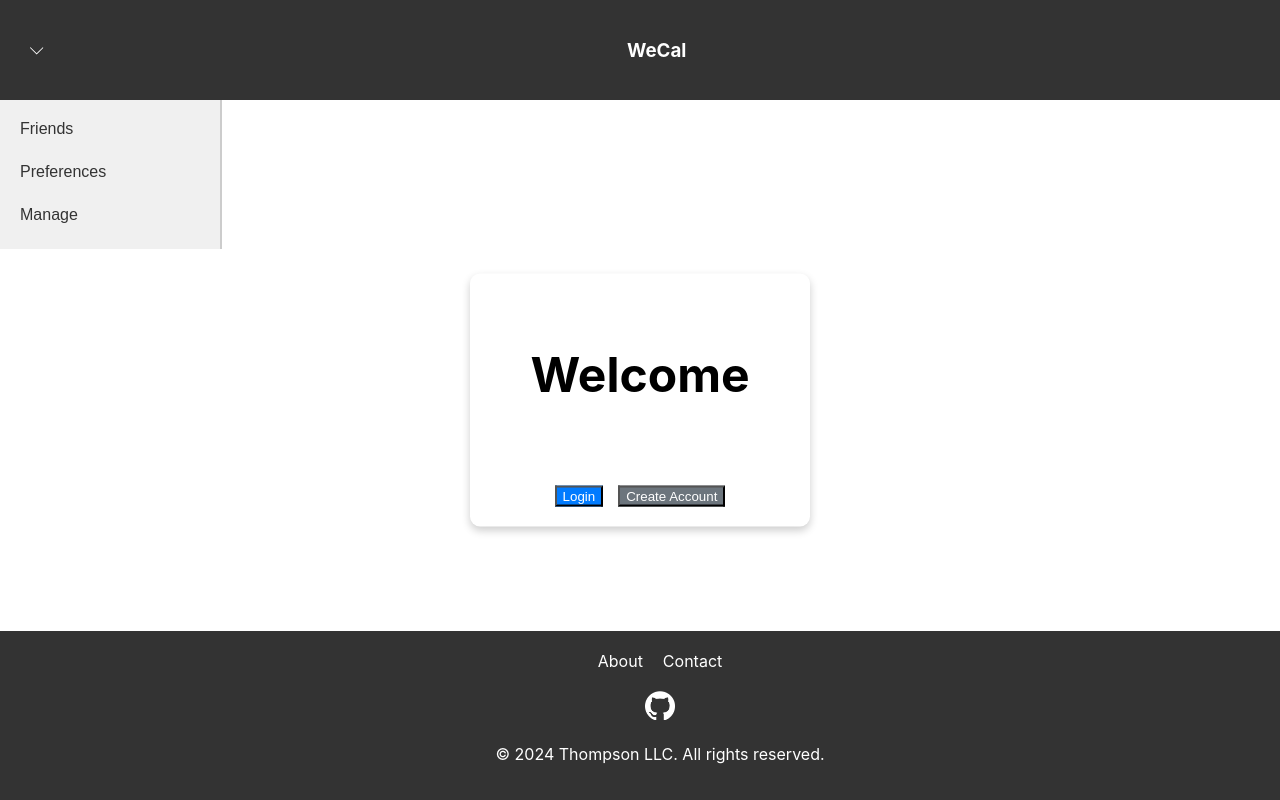
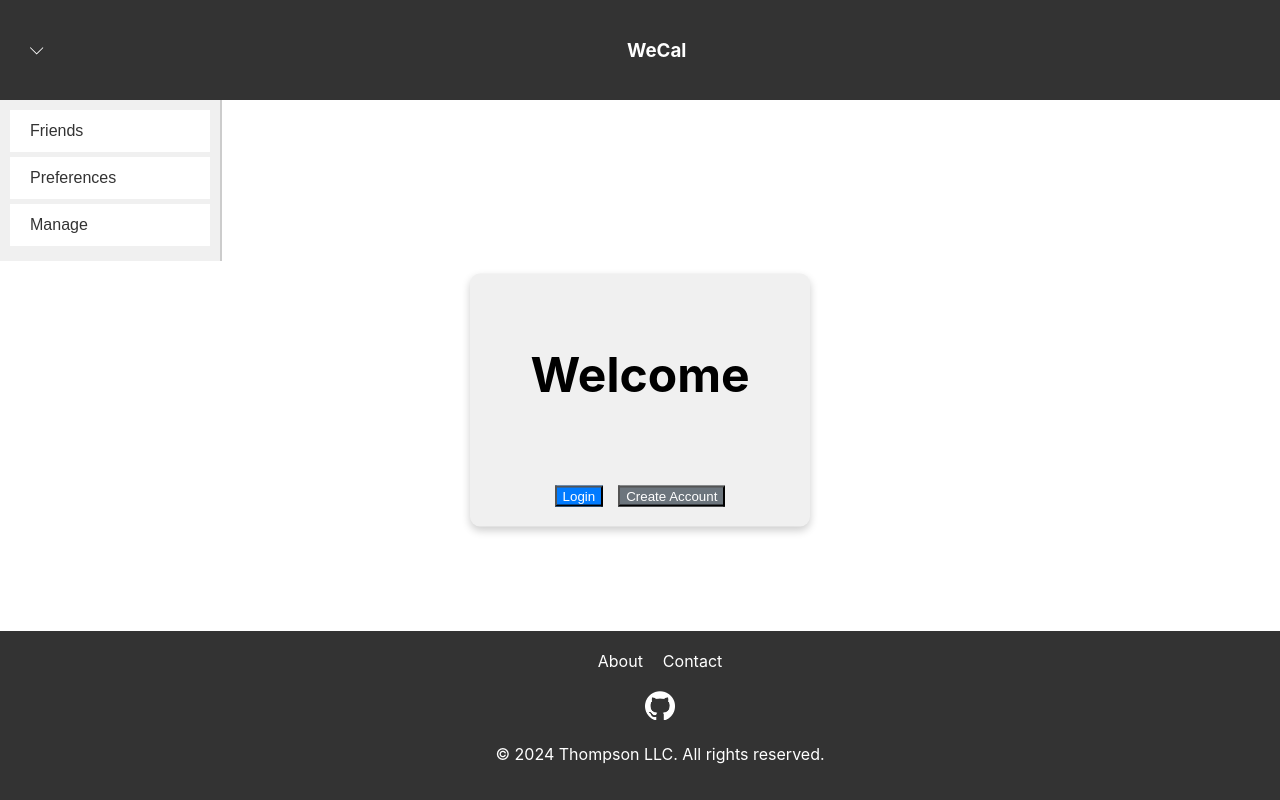
Before and after one commit to mackthompson16/Social-Platform, a React (Create React App) app: page / in a window 1280 px wide. Both pictures are taken after a click on the button "Toggle menu". Shown: the top 800 px of the page. Built offline with nearby package versions, Linux system fonts and the light colour scheme.

Commit message:
css changes

```diff
--- a/src/calendar.js
+++ b/src/calendar.js
@@ -63,7 +63,7 @@ export default function Calendar() {
         const start = new Date(startDate);
         const end = new Date(endDate);
 
-        const isSelectAll = commitment.days.includes("Select All");
+        const isSelectAll = commitment.days.includes("All");
 
         for (let date = new Date(start); date <= end; date.setDate(date.getDate() + 1)) {
             const dayName = Object.keys(daysOfWeek)[date.getDay()];
--- a/src/commitmentForm.js
+++ b/src/commitmentForm.js
@@ -29,7 +29,7 @@ export default function CommitmentForm(){
     const [isRecurring, setIsRecurring] = useState(false);
     const [selectedDays, setSelectedDays] = useState([]);
     const [error, setError] = useState(null);
-    const daysOfWeek = ["Select All", "Mon", "Tue", "Wed", "Thu", "Fri", "Sat", "Sun"];
+    const daysOfWeek = ["All", "Mon", "Tue", "Wed", "Thu", "Fri", "Sat", "Sun"];
 
 
 
@@ -170,7 +170,7 @@ export default function CommitmentForm(){
                             placeholderText="Start date"
                             isClearable={true}
                             customInput={
-                                <button type="button" className="form-control">
+                                <button className="btn">
                                     <FaCalendarAlt style={{ marginRight: '8px' }} />
                                     {startDate ? startDate.toLocaleDateString() : "Select date"}
                                 </button>
@@ -199,7 +199,7 @@ export default function CommitmentForm(){
                                     placeholderText="End date"
                                     isClearable={true}
                                     customInput={
-                                        <button type="button" className="form-control">
+                                        <button className="btn btn-secondary">
                                             <FaCalendarAlt style={{ marginRight: '8px' }} />
                                             {endDate ? endDate.toLocaleDateString() : "Select end date"}
                                         </button>
@@ -208,9 +208,9 @@ export default function CommitmentForm(){
                             </div>
 
                             <h3>Active Days</h3>
-                            <div className="day-selection">
+                            <div className="form-check-container">
                                 {daysOfWeek.map((day) => (
-                                    <div key={day} className="form-check form-check-inline">
+                                    <div key={day} className="form-check">
                                         <input
                                             type="checkbox"
                                             id={`day-${day}`}
@@ -229,7 +229,7 @@ export default function CommitmentForm(){
 
                     {error && <div className="alert alert-danger">{error}</div>}
 
-                    <div className="form-buttons">
+                    <div className="button-container">
                         <button type="submit" className="btn btn-primary" >Add</button>
                         <button type="button" className="btn btn-secondary" onClick={()=>setShowForm(false)}>Cancel</button>
                     </div>
--- a/src/commitmentMenu.js
+++ b/src/commitmentMenu.js
@@ -129,16 +129,16 @@ export default function CommitmentMenu(){
 
         <div>
 
-            {!state.commitments.length > 0 ? 'Empty' : renderCommitments()}
+            {state.commitments.length > 0 && (renderCommitments())}
 
-            {!showForm && (
+
             <button
                 className="btn btn-primary"
                 onClick={() => setShowForm(true)}
             >
                 Add Commitment
             </button>
-            )}
+
             {showForm && (
                 <CommitmentForm />
             )}
--- a/src/header.js
+++ b/src/header.js
@@ -50,36 +50,19 @@ const hoverStyle = {
 
         return (
             <div className="menu-container">
-                <button
-                    style={{
-                        ...iconStyle,
-                        ...(hoveredButton === 'Friends' ? hoverStyle : {}),
-                    }}
-                    onMouseEnter={() => setHoveredButton('Friends')}
-                    onMouseLeave={() => setHoveredButton(null)}
+                <button className="btn btn-primary"
                     onClick={()=>setShowCommitmentMenu(!showCommitmentMenu) }
                 >
                     Friends
                 </button>
                 <button
-                    style={{
-                        ...iconStyle,
-                        ...(hoveredButton === 'Preferences' ? hoverStyle : {}),
-                    }}
-                    onMouseEnter={() => setHoveredButton('Preferences')}
-                    onMouseLeave={() => setHoveredButton(null)}
-                    onClick={() => setShowCommitmentMenu(!showCommitmentMenu)}
+                className="btn btn-primary"
+                 onClick={() => setShowCommitmentMenu(!showCommitmentMenu)}
                 >
                     Preferences
                 </button>
-                <button
-                    style={{
-                        ...iconStyle,
-                        ...(hoveredButton === 'EditSchedule' ? hoverStyle : {}),
-                    }}
-                    onMouseEnter={() => setHoveredButton('EditSchedule')}
-                    onMouseLeave={() => setHoveredButton(null)}
-                    onClick={() => setShowCommitmentMenu(!showCommitmentMenu)}
+                <button className="btn btn-primary"
+                onClick={() => setShowCommitmentMenu(!showCommitmentMenu)}
                 >
                    {showCommitmentMenu? 'Hide':'Manage'}
                 </button>
--- a/src/styles.css
+++ b/src/styles.css
@@ -9,7 +9,7 @@
     transform: translate(-50%, -50%);
     z-index: 10; /* Higher z-index to stay on top of other content */
     padding: 20px;
-    background-color: #fff;
+    background-color: #f0f0f0;
     box-shadow: 0 4px 8px rgba(0, 0, 0, 0.2);
     border-radius: 10px;
     display: flex;
@@ -30,6 +30,24 @@
     box-sizing: border-box;
 
 
+}
+
+.form-check-container {
+    display: flex;
+    flex-wrap: wrap; /* Allow checkboxes to wrap onto multiple rows */
+    gap: 10px; /* Space between checkboxes */
+    justify-content: center; /* Center align items */
+    max-width: 300px; /* Optional: Adjust width as needed */
+}
+
+.form-check {
+    flex: 1 1 22%; /* Each checkbox takes 22% of the width, roughly four per row */
+    display: flex;
+    align-items: center;
+}
+
+.form-check-input {
+    margin-right: 8px; /* Space between checkbox and label */
 }
 .container {
     display: flex;
```
Also changed, not shown: 1 other file (tests, documents, lock files or other folders). Lines whose indentation alone changed are shown as unchanged.
